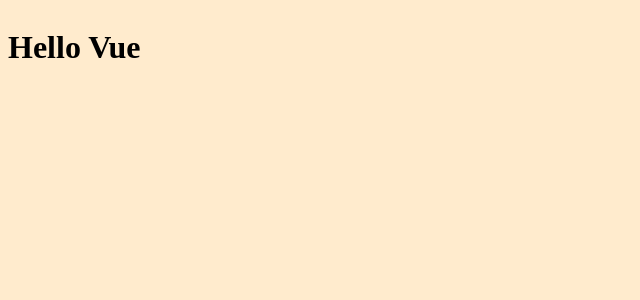
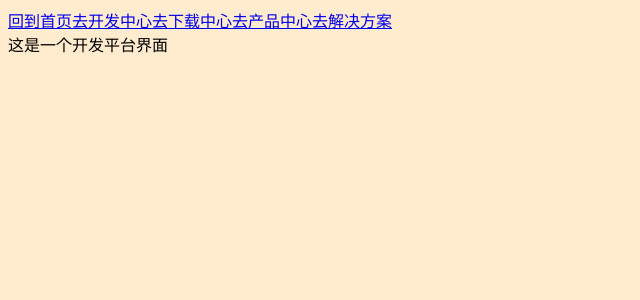
Before and after one commit to StuRuby/vue-esign-app, a Vue app: page /#/develop in a window 1280 px wide. Shown: the top 300 px of the page, without its empty margins (0-640 px from the left). Built offline with nearby package versions, Linux system fonts and the light colour scheme.

Commit message:
添加路由

```diff
--- a/config/webpack.common.config.js
+++ b/config/webpack.common.config.js
@@ -47,5 +47,8 @@ module.exports = {
         new HtmlWebpackPlugin({
             template: '../public/index.html'
         }),
-    ]
+    ],
+    resolve: {
+        extensions: ['.vue', '.js', '.json']
+    }
 };
--- a/package.json
+++ b/package.json
@@ -37,6 +37,7 @@
     "webpack-merge": "^4.1.4"
   },
   "dependencies": {
+    "element-ui": "^2.4.8",
     "vue": "^2.5.17",
     "vue-router": "^3.0.1"
   }
--- a/src/App.vue
+++ b/src/App.vue
@@ -1,5 +1,15 @@
 <template>
     <div>
-        <h1>Hello Vue</h1>
+        <Menu/>
+        <router-view></router-view>
     </div>
 </template>
+<script>
+    import Menu from './components/shared/menu/index.vue';
+
+    export default {
+        components:{
+            Menu
+        }
+    }
+</script>
--- a/src/app.js
+++ b/src/app.js
@@ -1,7 +1,9 @@
 import Vue from 'vue';
 import app from './App.vue';
+import router from './router';
 
 new Vue({
     el: '#root',
+    router,
     render: h => h(app)
 });
--- /dev/null
+++ b/src/components/shared/menu/index.vue
@@ -0,0 +1,9 @@
+<template>
+    <div>
+        <router-link to="/index">回到首页</router-link>
+        <router-link to="/develop">去开发中心</router-link>
+        <router-link to="/downloads">去下载中心</router-link>
+        <router-link to="/products">去产品中心</router-link>
+        <router-link to="/solutions">去解决方案</router-link>
+    </div>
+</template>
--- /dev/null
+++ b/src/router/index.js
@@ -0,0 +1,55 @@
+import Vue from 'vue';
+import VueRouter from 'vue-router';
+
+Vue.use(VueRouter);
+
+const routes = [
+    {
+        path: '/index',
+        meta: {
+            title: '首页'
+        },
+        component: resolve => require(['../views/home/index.vue'], resolve)
+    },
+    {
+        path: '/products',
+        meta: {
+            title: '产品中心'
+        },
+        component: resolve => require(['../views/products/index.vue'], resolve)
+    },
+    {
+        path: '/solutions',
+        meta: {
+            title: '解决方案'
+        },
+        component: resolve => require(['../views/solutions/index.vue'], resolve)
+    },
+    {
+        path: '/downloads',
+        meta: {
+            title: '下载中心'
+        },
+        component: resolve => require(['../views/downloads/index.vue'], resolve)
+    },
+    {
+        path: '/develop',
+        meta: {
+            title: '开发平台'
+        },
+        component: resolve => require(['../views/develop/index.vue'], resolve)
+    },
+    {
+        path: '/',
+        meta: {
+            title: '首页'
+        },
+        component: resolve => require(['../views/home/index.vue'], resolve)
+    },
+];
+
+const router = new VueRouter({
+    routes
+});
+
+export default router;
--- /dev/null
+++ b/src/views/develop/index.vue
@@ -0,0 +1,3 @@
+<template>
+    <div>这是一个开发平台界面</div>
+</template>
--- /dev/null
+++ b/src/views/downloads/index.vue
@@ -0,0 +1,3 @@
+<template>
+    <div>换成了下载界面</div>
+</template>
--- /dev/null
+++ b/src/views/home/index.vue
@@ -0,0 +1,3 @@
+<template>
+    <div>我看见首页了</div>
+</template>
--- /dev/null
+++ b/src/views/products/index.vue
@@ -0,0 +1,3 @@
+<template>
+    <div>产品中心界面也不错</div>
+</template>
--- /dev/null
+++ b/src/views/solutions/index.vue
@@ -0,0 +1,3 @@
+<template>
+    <div>这是解决方案那边的</div>
+</template>
```
Also changed, not shown: 1 other file (tests, documents, lock files or other folders).
